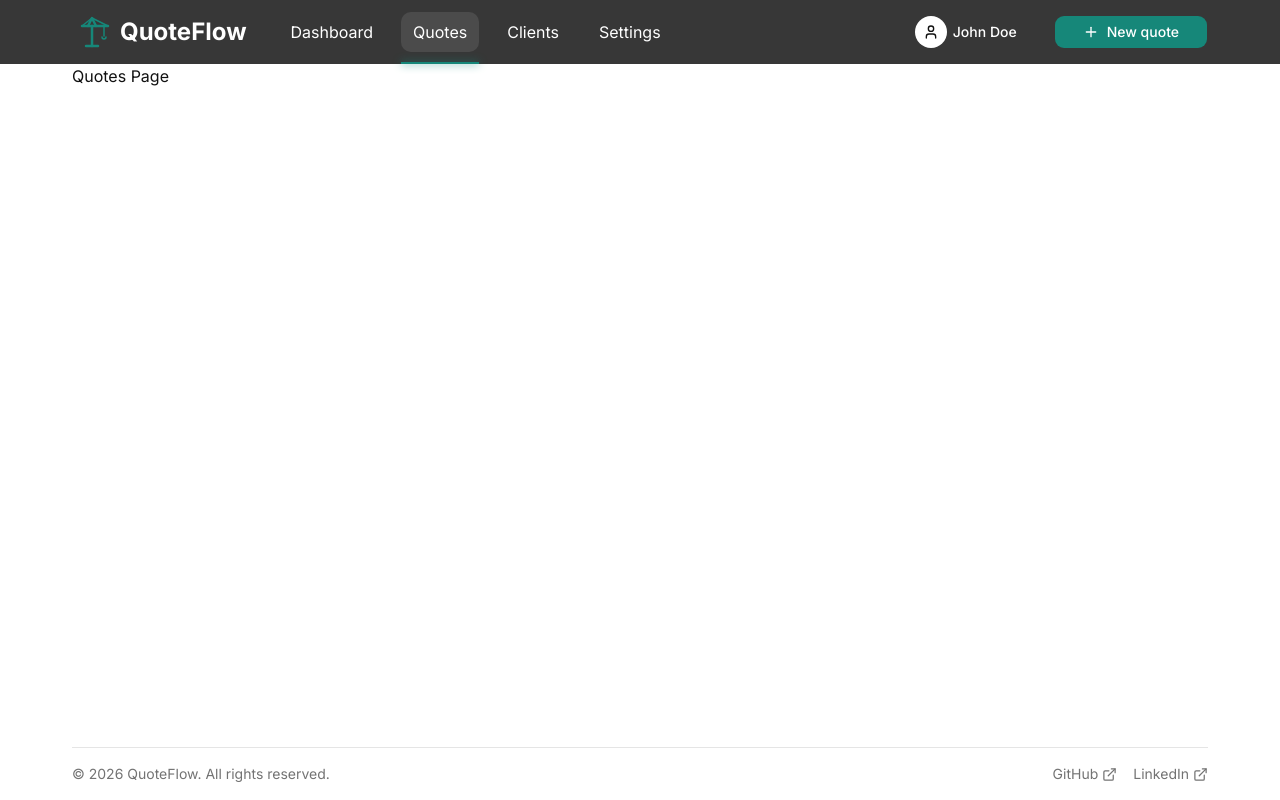
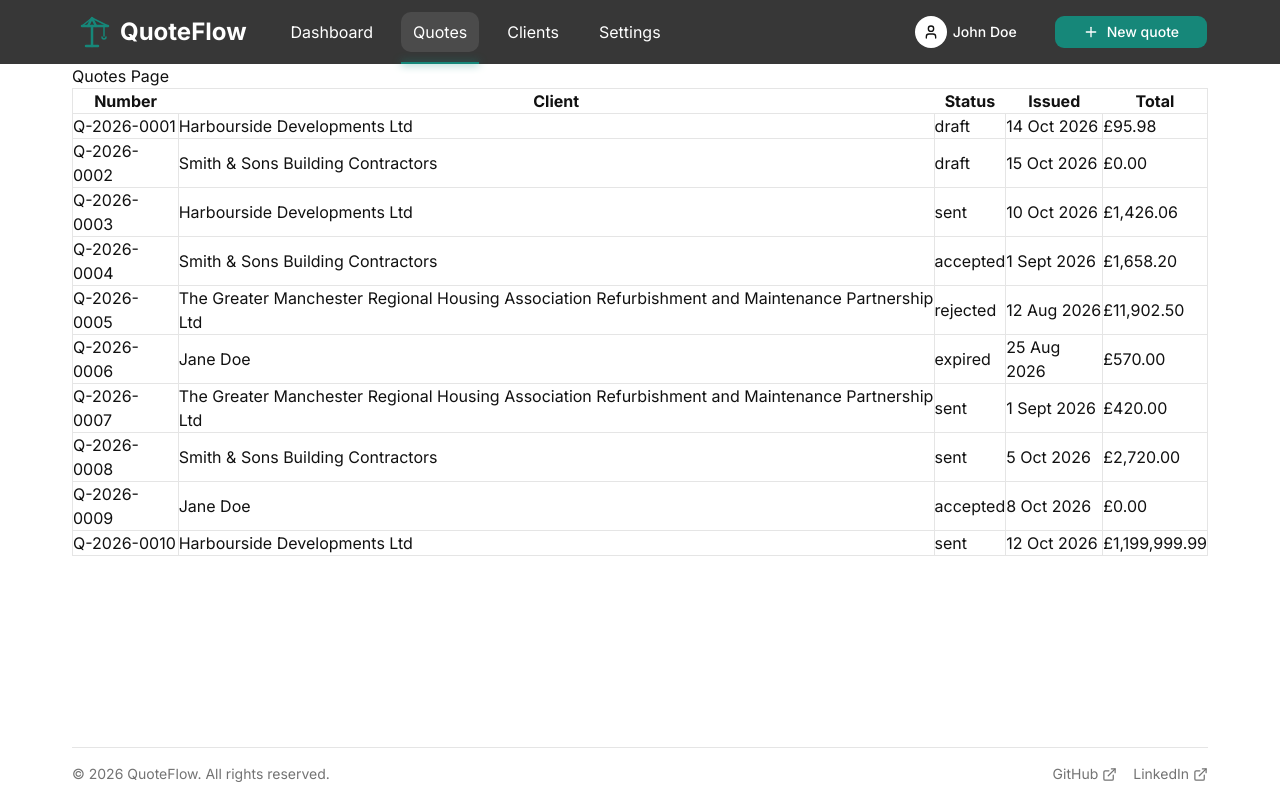
Before and after one commit to VII-07/quoteflow, a Next.js app: page /quotes in a window 1280 px wide. Built offline with nearby package versions, Linux system fonts and the light colour scheme.

Commit message:
feat: implement QuotesPage component to display quotes and client information

```diff
--- a/app/(dashboard)/quotes/page.tsx
+++ b/app/(dashboard)/quotes/page.tsx
@@ -1,7 +1,51 @@
-const QuotesPage = () => {
+import { getClients } from "@/features/clients/data";
+import { getQuotes } from "@/features/quotes/data";
+import { getDisplayTotals } from "@/features/quotes/total";
+import { formatCalendarDate, formatMoney } from "@/lib/format";
+
+const QuotesPage = async () => {
+  const [quotes, clients] = await Promise.all([getQuotes(), getClients()]);
+  const clientNameById = new Map(clients.map((c) => [c.id, c.name]));
+
   return (
     <div>
       <h1>Quotes Page</h1>
+
+      {quotes.length !== 0 ? (
+        <table className="border">
+          <thead>
+            <tr>
+              <th>Number</th>
+              <th>Client</th>
+              <th>Status</th>
+              <th>Issued</th>
+              <th>Total</th>
+            </tr>
+          </thead>
+
+          <tbody className="border">
+            {quotes.map((quote) => {
+              return (
+                <tr key={quote.id} className="border">
+                  <td className="border">{quote.number}</td>
+                  <td className="border">
+                    {clientNameById.get(quote.clientId) ?? "Unknown client"}
+                  </td>
+                  <td className="border">{quote.status}</td>
+                  <td className="border">
+                    {formatCalendarDate(quote.issueDate)}
+                  </td>
+                  <td className="border">
+                    {formatMoney(getDisplayTotals(quote).totalCents)}
+                  </td>
+                </tr>
+              );
+            })}
+          </tbody>
+        </table>
+      ) : (
+        <p>No quotes yet</p>
+      )}
     </div>
   );
 };
```
